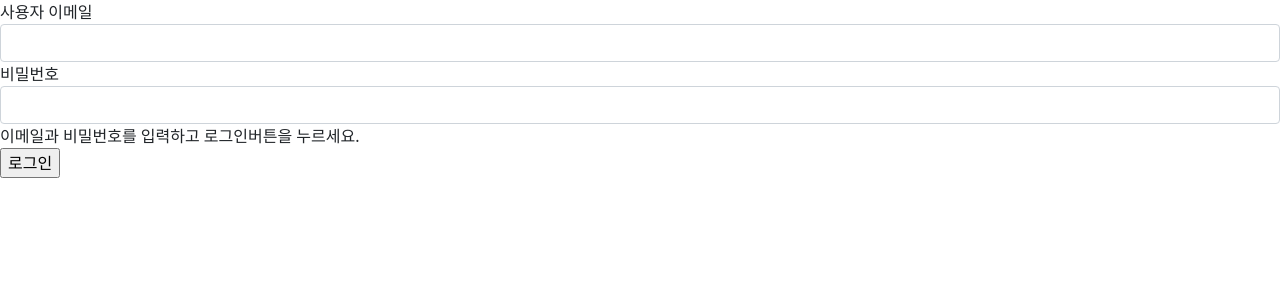
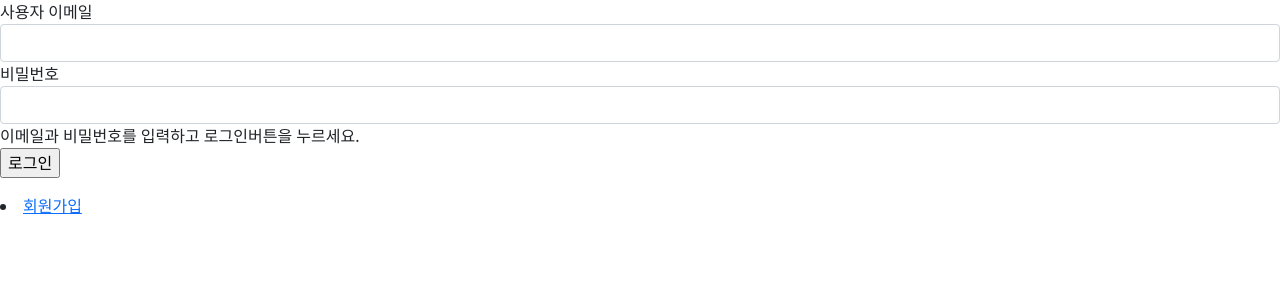
Before and after one commit to knghyunwoo/elice_library, a Flask app: page /login in a window 1280 px wide. Shown: the top 300 px of the page. Run offline with Flask 2, Linux system fonts and the light colour scheme; some libraries are stand-ins or nearby versions.

Commit message:
register repeated email error fixed, regex feature applied to password when register

```diff
--- a/webproject/app.py
+++ b/webproject/app.py
@@ -35,11 +35,10 @@
 
     if request.method == 'POST' and form.validate_on_submit():
 
-        error = None
+        user = User.query.filter_by(useremail=form.email.data).first()
+        if user:
+            flash("이미 존재하는 회원입니다")
 
-        user = User.query.filter_by(id=form.email.data).first()
-        if user:
-            error = "이미 존재하는 회원입니다"
         else:
             user = User(username=form.username.data,
                         password=generate_password_hash(form.password.data),
@@ -47,8 +46,6 @@
             db.session.add(user)
             db.session.commit()
             return redirect(url_for('login'))
-
-        flash(error)
 
     return render_template('register.html', form=form)
 
@@ -93,14 +90,13 @@
 # GETBOOK
 @app.route("/getbook")
 def getBook():
-    # try:
-    if session['isLogin']:
-        page = request.args.get('page', type=int, default=1)
-        books = Book.query.paginate(page, per_page=8)
-
-        return render_template('book.html', books=books)
-    # except:
-    #     return redirect(url_for('login'))
+    try:
+        if session['isLogin']:
+            page = request.args.get('page', type=int, default=1)
+            books = Book.query.paginate(page, per_page=8)
+            return render_template('book.html', books=books)
+    except:
+        return redirect(url_for('login'))
 
 
 @app.route("/rental", methods=('POST', 'GET'))
--- a/webproject/forms.py
+++ b/webproject/forms.py
@@ -8,7 +8,8 @@
     email = EmailField('이메일', validators=[DataRequired(message='빈칸을 채워주세요'),
             Length(min=6, max=30), Email(message='이메일형태가 아닙니다')])
     password = PasswordField('비밀번호', validators=[DataRequired(message='빈칸을 채워주세요'),
-            Length(min=8, message='최소 8자리로 해주세요'), EqualTo('password_check', '비밀번호가 일치하지 않습니다')])
+            Length(min=8, message='최소 8자리로 해주세요'), EqualTo('password_check', '비밀번호가 일치하지 않습니다'),
+            regexp('^(?=.*[a-zA-Z])(?=.*[!@#$%^~*+=-])(?=.*[0-9]).{8,20}$', message = '특수문자와 숫자를 넣어주세요')])
     #FIXME 비밀번호형태
     password_check = PasswordField('비밀번호 확인', validators=[DataRequired(message='빈칸을 채워주세요')])
     username = StringField('사용자 이름', validators=[DataRequired(message='빈칸을 채워주세요'),
@@ -20,4 +21,5 @@
 
     email = EmailField('이메일', validators=[DataRequired(message='빈칸을 채워주세요'),
             Email(message='이메일형태가 아닙니다')])
-    password = PasswordField('비밀번호', validators=[DataRequired(message='빈칸을 채워주세요')])
+    password = PasswordField('비밀번호', validators=[DataRequired(message='빈칸을 채워주세요'),
+                regexp('^(?=.*[a-zA-Z])(?=.*[!@#$%^~*+=-])(?=.*[0-9]).{8,20}$', message = '특수문자와 숫자를 넣어주세요')])
--- a/webproject/templates/base.html
+++ b/webproject/templates/base.html
@@ -26,20 +26,6 @@
       integrity="sha384-nsg8ua9HAw1y0W1btsyWgBklPnCUAFLuTMS2G72MMONqmOymq585AcH49TLBQObG"
       crossorigin="anonymous"
     ></script>
-    <style>
-    ul {
-      list-style:none;
-      margin:0;
-      padding:0;
-    }
-
-    li {
-        margin: 10 10 10 10;
-        padding: 10 10 10 10;
-        border : 0;
-        float: left;
-    }
-    </style>
 </head>
 <body>
     {% block content %}{% endblock %}
--- a/webproject/templates/login.html
+++ b/webproject/templates/login.html
@@ -22,6 +22,7 @@
     />
     <p>이메일과 비밀번호를 입력하고 로그인버튼을 누르세요.<br><input type = "submit" value = "로그인"/> </p>
 </form>
+<li><a href="{{ url_for('register') }}">회원가입</a>
 
     {% if field or form.errors.items() or get_flashed_messages() %}
     <h1>오류입니다! 확인해주세요!!</h1>
```
Also changed, not shown: webproject/db.sqlite.
